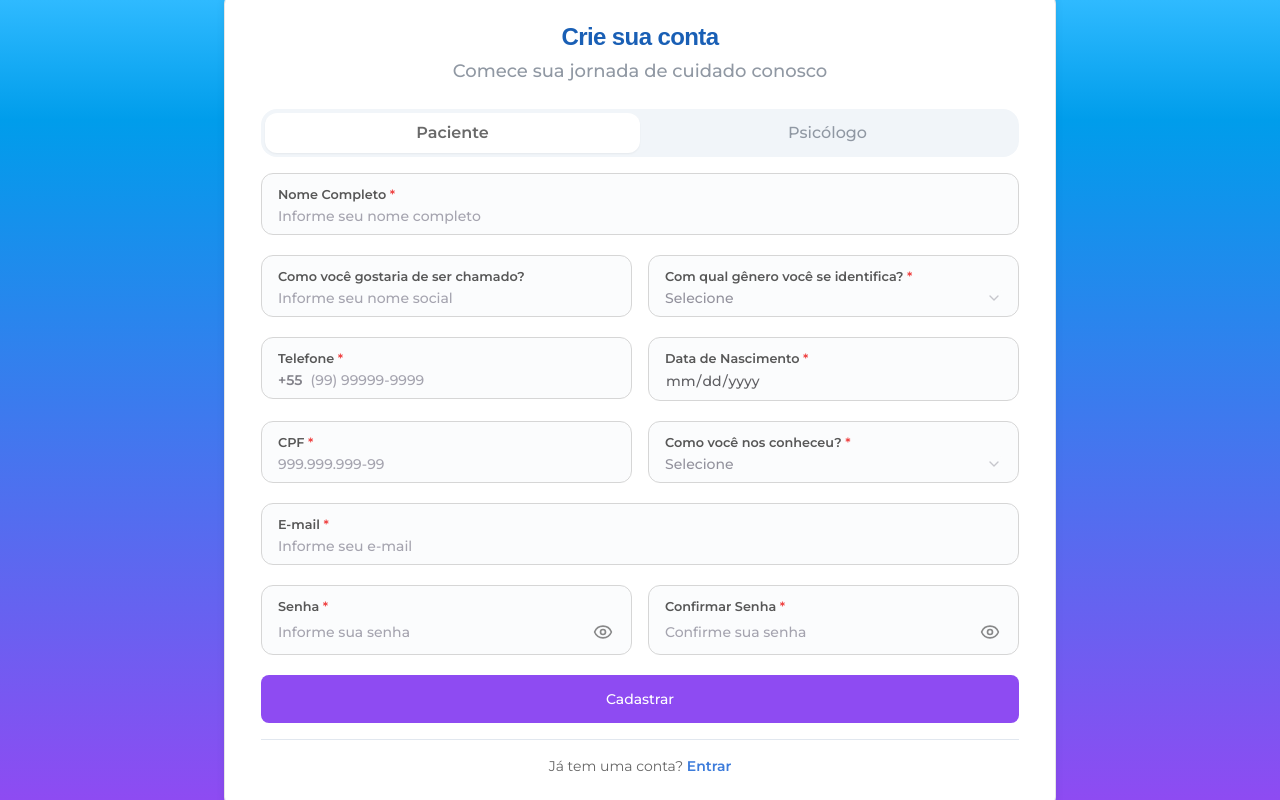
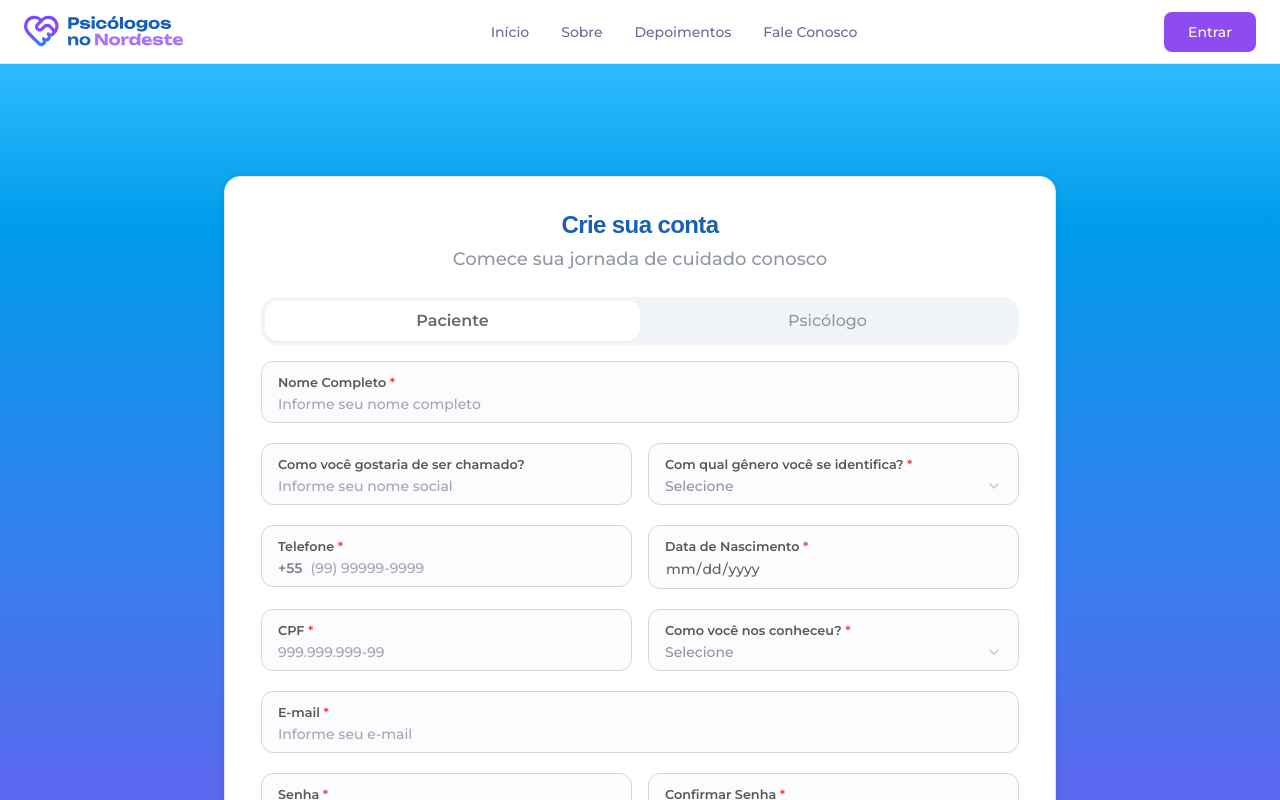
Before and after one commit to SabinoGabriel/provisorio, a Next.js app: page /cadastro in a window 1280 px wide. Shown: the top 800 px of the page. Built offline with nearby package versions, Linux system fonts and the light colour scheme; a web font is replaced by a local one.

Commit message:
feat: add topbar desktop hide-on-scroll, centralize styles in Tailwind, convert to rem-only (no px), restore logo, and fix cadastro form overflow

```diff
--- a/package.json
+++ b/package.json
@@ -45,11 +45,12 @@
     "@types/node": "^20",
     "@types/react": "^19",
     "@types/react-dom": "^19",
+    "autoprefixer": "^10.4.21",
     "eslint": "^9",
     "eslint-config-next": "15.1.7",
     "husky": "^9.1.7",
-    "postcss": "^8",
-    "tailwindcss": "^3.4.1",
+    "postcss": "^8.5.6",
+    "tailwindcss": "^3.4.18",
     "typescript": "^5"
   }
 }
--- a/src/app/cadastro/page.tsx
+++ b/src/app/cadastro/page.tsx
@@ -2,7 +2,7 @@ import { RegisterForm } from "@/components/auth/RegisterForm"
 
 export default function CadastroPage() {
   return (
-    <main className="min-h-screen max-h-screen flex flex-col items-center justify-center bg-gradient-to-t from-primary via-bluemiddle via-85% to-bluesoft p-4">
+    <main className="min-h-screen flex flex-col items-center justify-start bg-gradient-to-t from-primary via-bluemiddle via-85% to-bluesoft px-4 py-12 gap-8">
       {/* Formulário de Registro */}
       <RegisterForm />
     </main>
--- a/src/app/globals.css
+++ b/src/app/globals.css
@@ -66,8 +66,8 @@ input[type="date"]::-webkit-calendar-picker-indicator {
 }
 
 input:-webkit-autofill {
-  -webkit-box-shadow: 0 0 0px 1000px var(--input) inset !important; /* substitui a cor */
-  box-shadow: 0 0 0px 1000px var(--input) inset !important;
+  -webkit-box-shadow: 0 0 0 62.5rem var(--input) inset !important; /* 1000px => 62.5rem (16px base) */
+  box-shadow: 0 0 0 62.5rem var(--input) inset !important;
   -webkit-text-fill-color: #606064 !important; /* cor do texto */
 }
 
@@ -78,3 +78,24 @@ input:-webkit-autofill {
 [data-sonner-toaster][data-sonner-theme=dark] [data-description] {
   color: #606064 !important;
 }
+
+@layer components {
+  .topbar {
+    @apply sticky top-0 z-40 w-full h-header bg-white border-b-hairline border-[#E8E8E8] transition-transform duration-200 will-change-transform;
+  }
+  .topbar-container {
+    @apply h-full w-full flex items-center justify-between pl-6 pr-6;
+  }
+  .topbar-logo {
+    @apply h-10 w-auto;
+  }
+  .topbar-nav {
+    @apply flex items-center gap-8 text-[0.875rem] leading-[2.625rem];
+  }
+  .topbar-link {
+    @apply flex items-center justify-center font-medium text-[#686D95] hover:text-[#525a86];
+  }
+  .topbar-link-active {
+    @apply font-bold text-[#4f557a];
+  }
+}
--- a/src/app/layout.tsx
+++ b/src/app/layout.tsx
@@ -2,6 +2,7 @@ import type { Metadata } from "next"
 import "./globals.css"
 import { Montserrat, Unbounded } from "next/font/google"
 import { Toaster } from "@/components/ui/Sonner"
+import Topbar from "@/components/core/Topbar"
 
 const unbounded = Unbounded({
   variable: "--font-unbounded",
@@ -43,8 +44,9 @@ export default function RootLayout({
                 <link rel="manifest" href="/icons/site.webmanifest" />
             </head>
             <body
-                className={`${unbounded.variable} ${montserrat.variable} font-sans antialiased`}
+        className={`${unbounded.variable} ${montserrat.variable} font-sans antialiased`}
             >
+        <Topbar />
                 {children}
                 <Toaster />
             </body>
--- a/src/components/auth/RegisterForm.tsx
+++ b/src/components/auth/RegisterForm.tsx
@@ -9,7 +9,7 @@ import { PsychologistForm } from "@/components/auth/PsychologistForm/Psychologis
 export function RegisterForm() {
 
   return (
-    <div className="max-h-screen flex flex-col justify-center py-16">
+    <div className="flex flex-col justify-center py-16">
 
       {/* Container do Formulário */}
       <Card>
--- a/src/components/core/Topbar.tsx
+++ b/src/components/core/Topbar.tsx
@@ -1,40 +1,91 @@
+"use client"
+
 import Link from "next/link"
 import { Button } from "@/components/ui/Button"
 import Image from "next/image"
+import { useEffect, useRef, useState } from "react"
+import { usePathname } from "next/navigation"
 
 export default function Topbar() {
+  const pathname = usePathname()
+  const isHome = pathname === "/"
+  const lastY = useRef(0)
+  const [hidden, setHidden] = useState(false)
+
+  useEffect(() => {
+    let ticking = false
+    const update = () => {
+      const y = window.scrollY || 0
+      const delta = y - lastY.current
+      const goingDown = delta > 4
+      const goingUp = delta < -4
+
+      if (y < 8) {
+        if (hidden) setHidden(false)
+      } else if (goingDown && !hidden) {
+        setHidden(true)
+      } else if (goingUp && hidden) {
+        setHidden(false)
+      }
+      lastY.current = y
+    }
+    const onScroll = () => {
+      if (!ticking) {
+        requestAnimationFrame(() => {
+          update()
+          ticking = false
+        })
+        ticking = true
+      }
+    }
+    window.addEventListener("scroll", onScroll, { passive: true })
+    return () => window.removeEventListener("scroll", onScroll)
+  }, [hidden])
+
   return (
-    <div className="fixed top-0 left-0 z-50 w-full h-16 bg-transparent flex items-center justify-between text-primary-foreground shadow-sm px-6">
+    <header
+      className={["topbar", hidden ? "-translate-y-full" : "translate-y-0"].join(" ")}
+      aria-label="Barra de navegação"
+    >
+      <div className="topbar-container">
+        <Link href="/" className="flex items-center gap-3">
+          <span className="relative block h-10 w-logo">
             <Image
-        className="w-auto h-auto"
-        src="/images/psicologos-ne.png"
+              src="/images/psicologos-ne-main-logo.svg"
               alt="Psicólogos no Nordeste - logo"
-        width={175}
-        height={175}
+              fill
               priority
-        loading="eager"
-        quality={100}
+              className="object-contain"
+              sizes="(max-width: 1280px) 10rem, 10rem"
             />
-      <div className="flex items-center justify-between gap-8">
-        <Link className="w-full flex items-center justify-center" href="">
+          </span>
+        </Link>
+
+        {/* Navegação desktop */}
+        <nav className="topbar-nav">
+          <Link
+            className={["topbar-link", isHome ? "topbar-link-active" : ""].join(" ")}
+            href="/"
+            aria-current={isHome ? "page" : undefined}
+          >
             Início
           </Link>
-        <Link className="w-full flex items-center justify-center" href="">
+          <Link className="topbar-link" href="/#sobre">
             Sobre
           </Link>
-        <Link className="w-full flex items-center justify-center" href="">
+          <Link className="topbar-link" href="/#depoimentos">
             Depoimentos
           </Link>
-        <Link
-          className="w-full flex items-center justify-center whitespace-nowrap"
-          href=""
-        >
+          <Link className="topbar-link whitespace-nowrap" href="/#contato">
             Fale Conosco
           </Link>
-      </div>
-      <Link href="/login">
-        <Button className="w-28">Entrar</Button>
+        </nav>
+
+        {/* Botão Entrar */}
+        <Link href="/login" className="shrink-0">
+          <Button className="h-10 px-6">Entrar</Button>
         </Link>
       </div>
+    </header>
   )
 }
--- a/tailwind.config.ts
+++ b/tailwind.config.ts
@@ -8,6 +8,13 @@ export default {
   ],
   theme: {
     extend: {
+      borderWidth: {
+        hairline: '0.0625rem',
+      },
+      spacing: {
+            header: '4rem',
+            logo: '10rem',
+      },
       colors: {
         background: "var(--background)",
         foreground: "var(--foreground)",
```
Also changed, not shown: 1 other file (tests, documents, lock files or other folders). Lines whose indentation alone changed are shown as unchanged.
